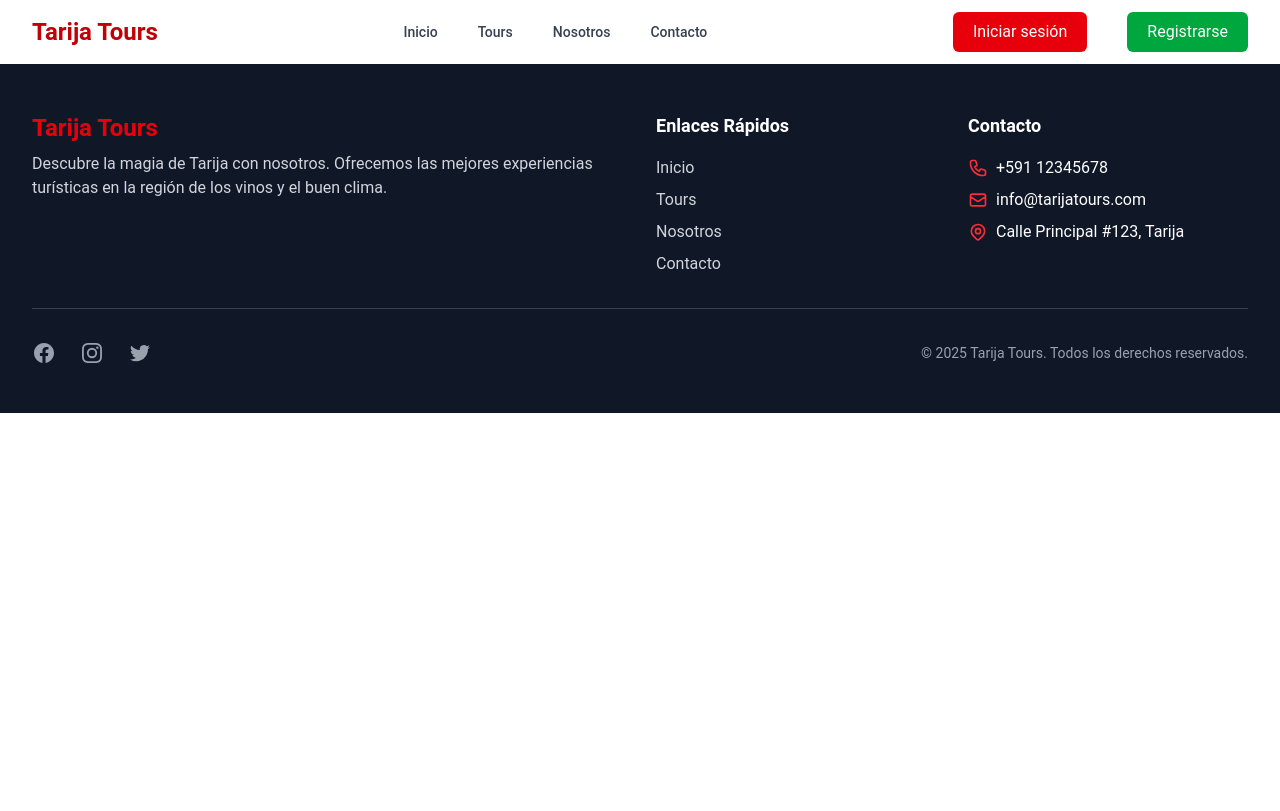
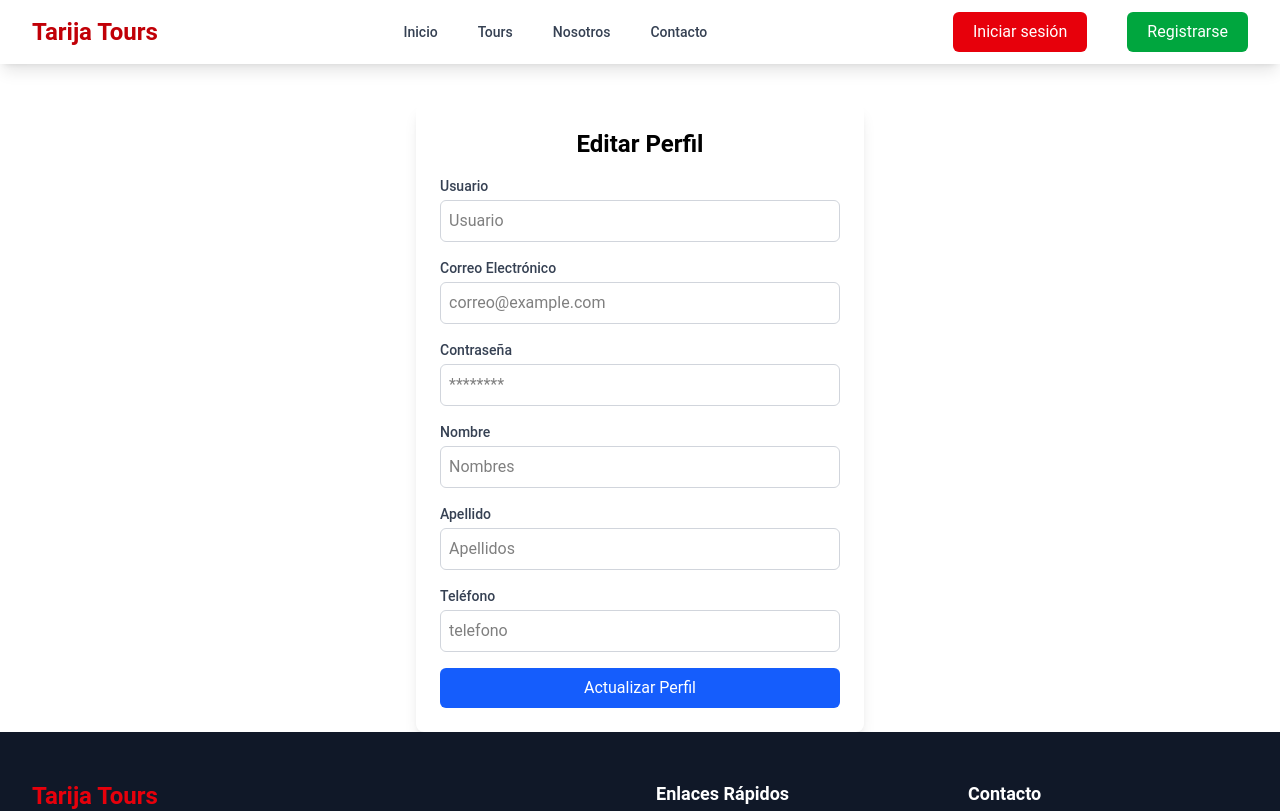
Before and after one commit to Acedi-a/TarijaTours-React, a React (Vite) app: page /perfil/editar in a window 1280 px wide. Shown: the top 811 px of the page. Built offline with nearby package versions, Linux system fonts and the light colour scheme.

Commit message:
fix componente de tour

```diff
--- a/Routes.jsx
+++ b/Routes.jsx
@@ -5,6 +5,8 @@ import Footer from "./components/footer.jsx";
 import Tours from "./components/Tours.jsx";
 import Login from "./src/pages/Login.jsx";
 import Registro from "./src/pages/Registro.jsx";
+import PerfilEditar from "./src/pages/PerfilEditar.jsx";
+import UserProfile from "./src/pages/PerfilUsuario.jsx";
 
 const Rutas = () => {
     return(
@@ -16,6 +18,8 @@ const Rutas = () => {
                 <Route path="/tours/:idtour" element={<Tours/>} />
                 <Route path="/login" element={<Login/>}/>
                 <Route path="/registro" element={<Registro/>} />
+                <Route path="/perfil" element={<UserProfile/>} />
+                <Route path="/perfil/editar" element={<PerfilEditar/>} />
             </Routes>
             <Footer/>
         </BrowserRouter>
--- a/components/Tours.jsx
+++ b/components/Tours.jsx
@@ -16,17 +16,17 @@ const Modal = ({ tour, onClose }) => {
 
                 {/* Información principal del Tour */}
                 <div className="space-y-6">
-                    <h2 className="text-3xl font-extrabold text-gray-800">{tour.nombre}</h2>
-                    <p className="text-lg text-gray-600 italic">{tour.destino}</p>
+                    <h2 className="text-3xl font-extrabold text-gray-800">{tour.tour.nombre}</h2>
+                    <p className="text-lg text-gray-600 italic">{tour.tour.destino}</p>
 
                     {/* Imagen de portada del tour */}
-                    <img src={tour.portada} alt={tour.nombre} className="w-full h-72 object-cover rounded-md" />
+                    <img src={tour.tour.portada} alt={tour.tour.nombre} className="w-full h-72 object-cover rounded-md" />
 
                     {/* Descripción del tour */}
                     <div className="text-gray-700">
                         <h3 className="font-semibold text-xl mb-2">Descripción:</h3>
                         <div className=""
-                            dangerouslySetInnerHTML={{ __html: tour.descripcion }}
+                            dangerouslySetInnerHTML={{ __html: tour.tour.descripcion }}
                         />
                     </div>
 
@@ -34,16 +34,26 @@ const Modal = ({ tour, onClose }) => {
                     <div className="flex space-x-8 mt-4">
                         <div>
                             <h3 className="font-semibold text-lg">Precio:</h3>
-                            <p className="text-xl text-red-600">${tour.precio}</p>
+                            <p className="text-xl text-red-600">${tour.tour.precio}</p>
                         </div>
                         <div>
                             <h3 className="font-semibold text-lg">Fecha de Inicio:</h3>
-                            <p className="text-gray-600">{tour.fecha_inicio}</p>
+                            <p className="text-gray-600">{tour.tour.fecha_inicio}</p>
                         </div>
                         <div>
                             <h3 className="font-semibold text-lg">Fecha de Fin:</h3>
-                            <p className="text-gray-600">{tour.fecha_fin}</p>
+                            <p className="text-gray-600">{tour.tour.fecha_fin}</p>
                         </div>
+                        <div>
+                            <h3 className="font-semibold text-lg">Cupos disponibles</h3>
+                            <p className="text-gray-600">{tour.tour.cupos_disponibles}</p>
+                        </div>
+                    </div>
+
+                    <div className="flex gap-1">
+                        {tour.tour.fotos.map((foto) =>(
+                                <img src={foto} className="w-50" />
+                        ))}
                     </div>
 
                     {/* Actividades relacionadas */}
@@ -91,6 +101,11 @@ const Modal = ({ tour, onClose }) => {
                             ))}
                         </ul>
                     </div>
+                    <div>
+                        <button type='submit' className="bg-red-600 text-white p-3 w-full">
+                            Reservar
+                        </button>
+                    </div>
                 </div>
             </div>
         </div>
@@ -124,11 +139,15 @@ const Tours = () => {
 
             // Si existe idtour, hace la consulta para obtener los detalles de ese tour
             if (idtour) {
+                console.log(idtour)
                 $.ajax({
                     url: `${import.meta.env.VITE_API_URL}/pages/tours/${idtour}`,
                     method: 'GET',
                     dataType: 'json',
                     success: (response) => {
+
+                        console.log("Larespuestaes: ")
+                        console.log(response)
                         setSelectedTour(response);
                     },
                     error: (jqXHR, textStatus, errorThrown) => {
@@ -203,4 +222,5 @@ const Tours = () => {
     );
 };
 
+
 export default Tours;
--- a/src/pages/Registro.jsx
+++ b/src/pages/Registro.jsx
@@ -79,7 +79,7 @@ const Registro = () => {
             )}
             <form onSubmit={handleSubmit} className="text-white">
                 <div className="mb-4">
-                    <label htmlFor="name" className="block text-sm font-medium text-gray-700">Usuario</label>
+                    <label htmlFor="name" className="block text-sm font-medium ">Usuario</label>
                     <input
                         type="text"
                         id="name"
@@ -93,7 +93,7 @@ const Registro = () => {
                 </div>
 
                 <div className="mb-4 text-white">
-                    <label htmlFor="email" className="block text-sm font-medium text-gray-700">Correo Electrónico</label>
+                    <label htmlFor="email" className="block text-sm font-medium ">Correo Electrónico</label>
                     <input
                         type="email"
                         id="email"
@@ -107,7 +107,7 @@ const Registro = () => {
                 </div>
 
                 <div className="mb-4">
-                    <label htmlFor="password" className="block text-sm font-medium text-gray-700">Contraseña</label>
+                    <label htmlFor="password" className="block text-sm font-medium ">Contraseña</label>
                     <input
                         type="password"
                         id="password"
@@ -121,7 +121,7 @@ const Registro = () => {
                 </div>
 
                 <div className="mb-4">
-                    <label htmlFor="nombre" className="block text-sm font-medium text-gray-700">Nombre</label>
+                    <label htmlFor="nombre" className="block text-sm font-medium ">Nombre</label>
                     <input
                         type="text"
                         id="nombre"
@@ -135,7 +135,7 @@ const Registro = () => {
                 </div>
 
                 <div className="mb-4">
-                    <label htmlFor="apellido" className="block text-sm font-medium text-gray-700">Apellido</label>
+                    <label htmlFor="apellido" className="block text-sm font-medium ">Apellido</label>
                     <input
                         type="text"
                         id="apellido"
@@ -149,7 +149,7 @@ const Registro = () => {
                 </div>
 
                 <div className="mb-4">
-                    <label htmlFor="telefono" className="block text-sm font-medium text-gray-700">Teléfono</label>
+                    <label htmlFor="telefono" className="block text-sm font-medium ">Teléfono</label>
                     <input
                         type="text"
                         id="telefono"
```
